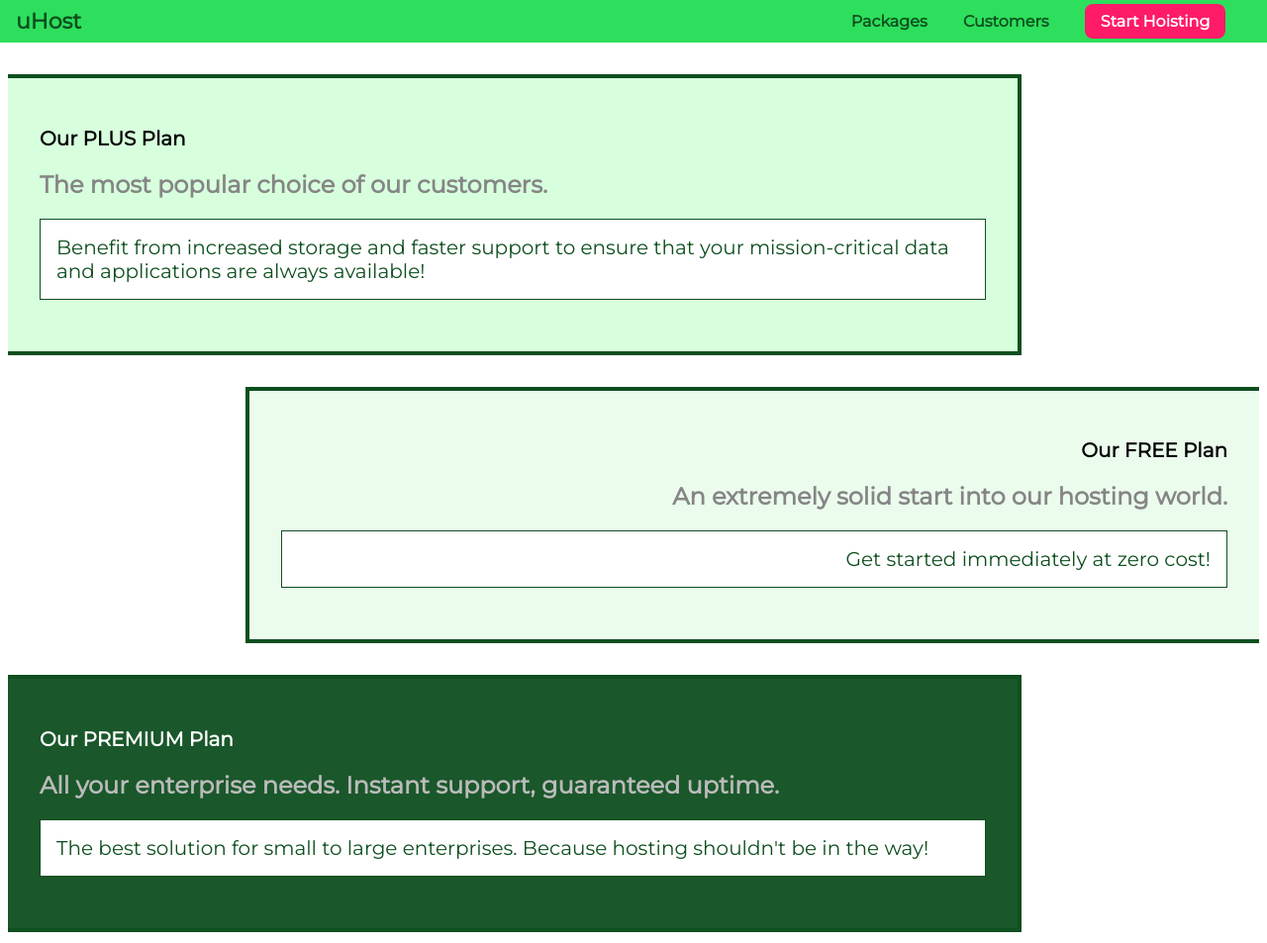
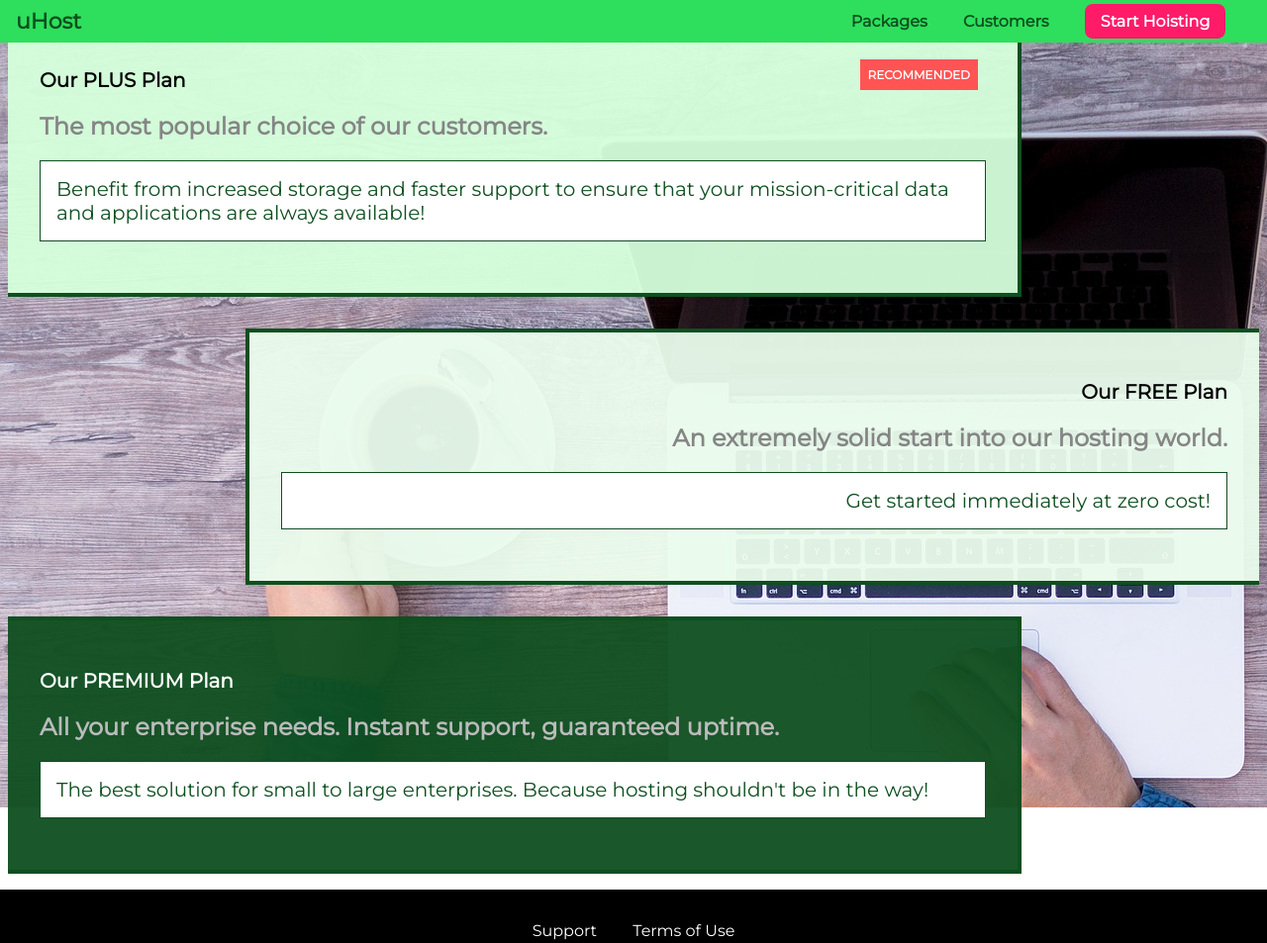
Before and after one commit to konman01/Front-End-Technologies, a plain HTML site: page CSS/Course-Project/packages/index.html in a window 1280 px wide. Shown: the top 953 px of the page at 99% size. Drawn offline with Linux system fonts and the light colour scheme.

Commit message:
Course Project

```diff
--- a/CSS/Course-Project/packages/index.html
+++ b/CSS/Course-Project/packages/index.html
@@ -12,6 +12,7 @@
 </head>
 
 <body>
+    <div class="background"></div>
     <header class="main-header">
         <div>
             <a href="../index.html" class="main-header__brand">
@@ -36,6 +37,7 @@
         <section class="package-section" id="plus">
             <a href="#" class="package-section__link">
                 <h1 class="packge-section__link--title">Our PLUS Plan</h1>
+                <h2 class="package__badge">RECOMMENDED</h2>
                 <h2 class="packge-section__link--brief">The most popular choice of our customers.</h2>
                 <p class="packge-section__link--description">Benefit from increased storage and faster support to ensure that your mission-critical data and applications
                     are always available!</p>
--- a/CSS/Course-Project/packages/package.css
+++ b/CSS/Course-Project/packages/package.css
@@ -1,11 +1,17 @@
-main{
-    margin-top: 32px;
+.background{
+    background: url("../plans-background.jpg");
+    width: 100%;
+    height: 100%;
+    position: fixed;
+    z-index: -1;
 }
+
 .package-section{
     border: 4px solid #0e4f1f;
     border-left: none;
     margin: 16px 8px;
     width: 80%;
+    position: relative;
 
 }
 
@@ -28,6 +34,18 @@ main{
     font-size: 20px;
 }
 
+.package__badge{
+
+    position: absolute;
+    top: 20px;
+    right: 20px;
+    margin: 20px;
+    font-size: 12px;
+    color: white;
+    background: #ff5454;
+    padding: 8px;
+
+}
 .packge-section__link--brief{
     color: #858585;
 
--- a/CSS/Course-Project/shared.css
+++ b/CSS/Course-Project/shared.css
@@ -9,6 +9,9 @@ body{
 
 .main-header{
     width: 100%;
+    position: fixed;
+    top: 0px;
+    z-index: 1;
     background: #2ddf5c;
     padding: 8px 16px;
 }
```
Also changed, not shown: CSS/Course-Project/main.css (+7 -2 lines), CSS/Course-Project/plans-background.jpg (added), 2 other files.
